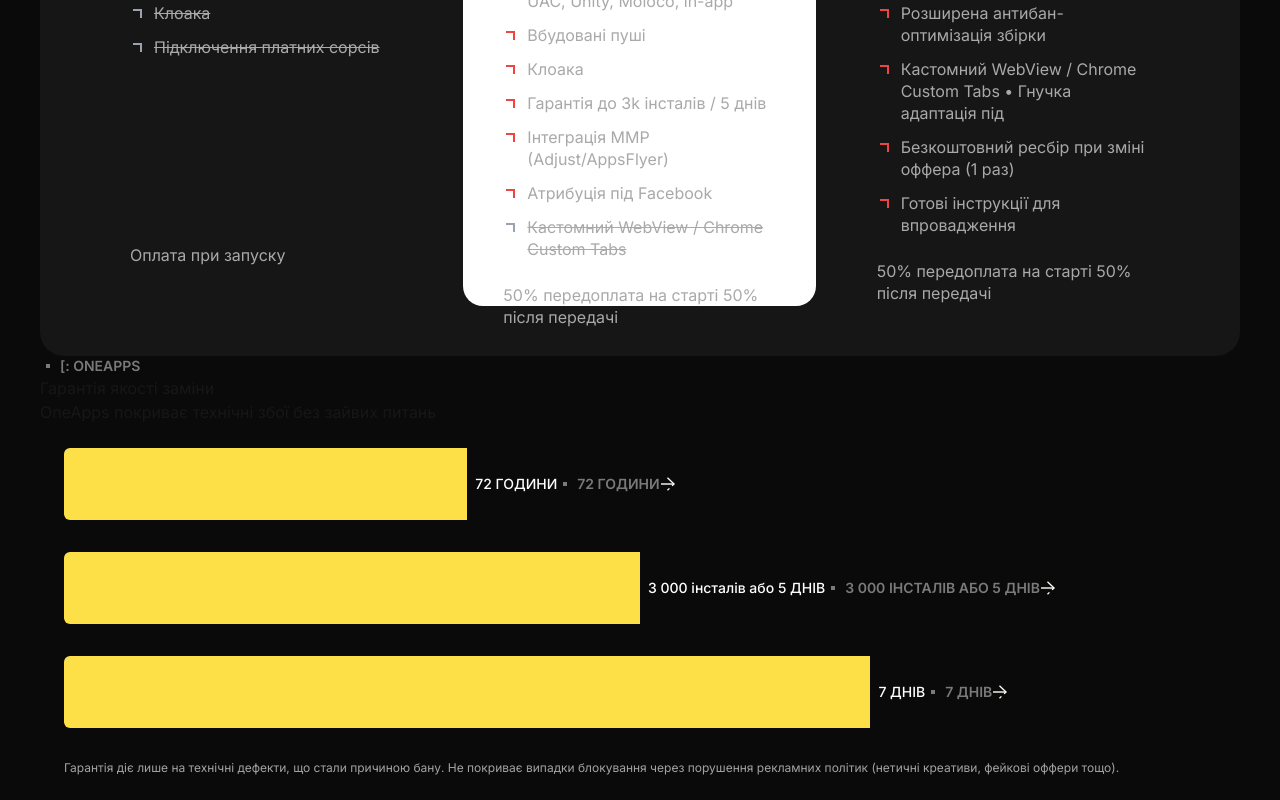
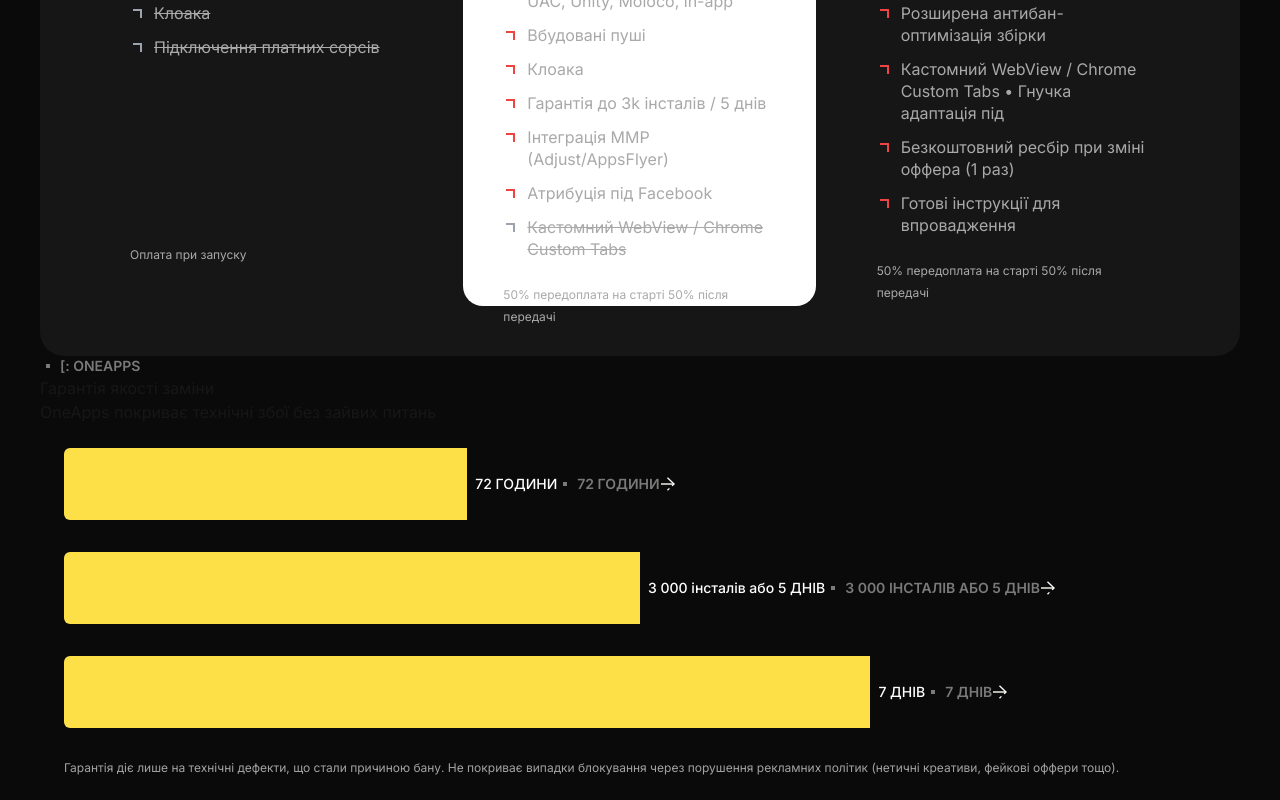
Before and after one commit to kanovrs/OneApps, a Next.js app: page / in a window 1280 px wide. Shown: the part 5256-6056 px from the top of the page. Built offline with nearby package versions, Linux system fonts and the light colour scheme; a web font is replaced by a local one.

Commit message:
add css pay

```diff
--- a/src/components/PricesSection/Card.tsx
+++ b/src/components/PricesSection/Card.tsx
@@ -79,7 +79,7 @@ export default function Card({
         {list}
       </div>
 
-      <div className="mt-auto">{pay}</div>
+      <div className="mt-auto text-[12px]">{pay}</div>
     </div>
   );
 }
```
